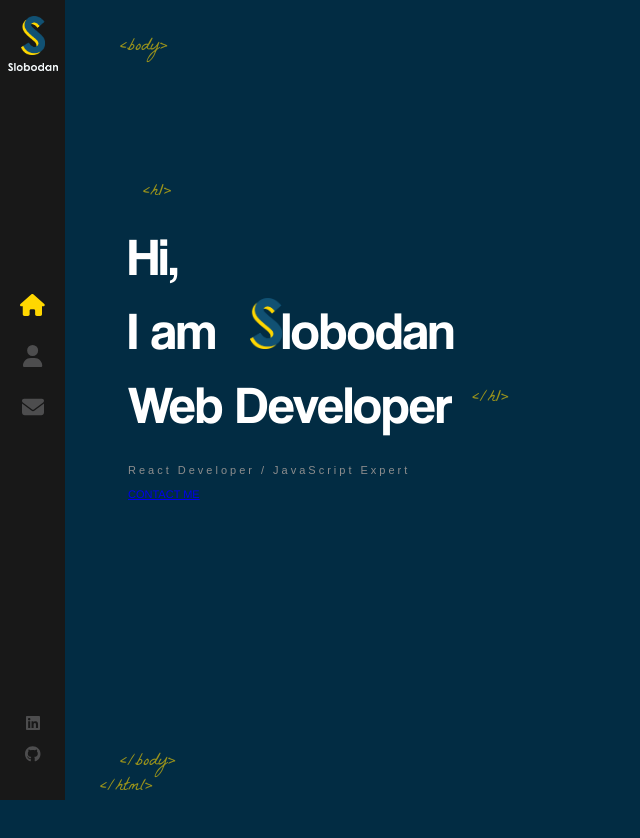
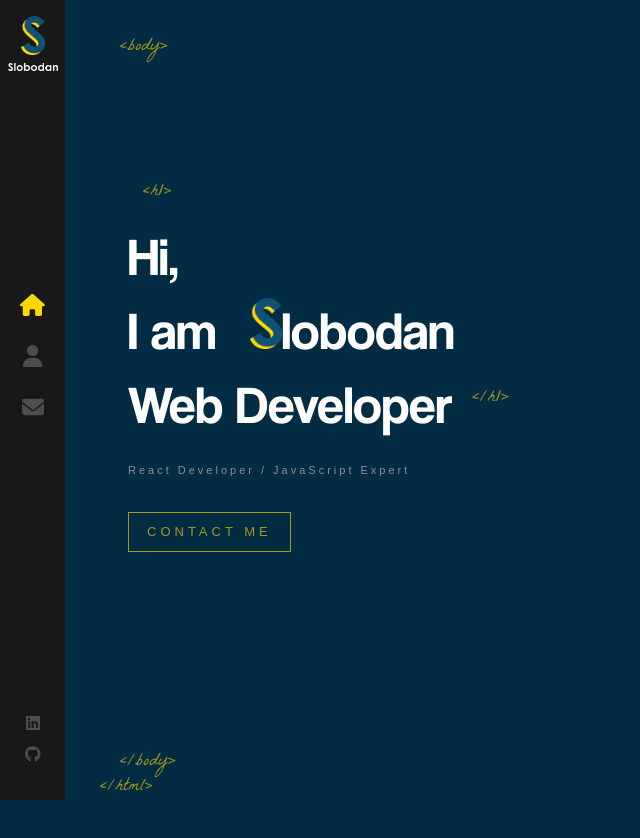
Before and after one commit to iancenry/portfolio1.0, a React (Vite) app: page / in a window 1280 px wide. Shown: the top 838 px of the page, without its empty margins (0-640 px from the left). Built offline with nearby package versions, Linux system fonts and the light colour scheme.

Commit message:
style Home page

```diff
--- a/src/components/Home/Home.scss
+++ b/src/components/Home/Home.scss
@@ -46,6 +46,8 @@
         }
     }
 
+}
+
 h2{
     color: #8d8d8d;
     margin-top: 20px;
@@ -55,4 +57,26 @@
     letter-spacing: 3px;
     animation: fadeIn 1s 1.8s backwards;
 }
+
+.flat-btn{
+    color: #ffd700;
+    font-size: 13px;
+    font-weight: 400;
+    letter-spacing: 4px;
+    font-family: sans-serif;
+    text-decoration: none;
+    padding: 10px 18px;
+    border: 1px solid #ffd700 ;
+    margin-top: 25px;
+    float: left;
+    // name, duration, delay, filling mode
+    animation: fadeIn 10s 1.8s backwards;
+    white-space: nowrap;
+    transition: color 0.5s ease-in;
+
+    &:hover{
+        background: #ffd700 ;
+        color: #333;
     }
+
+}
```
Lines whose indentation alone changed are shown as unchanged.
